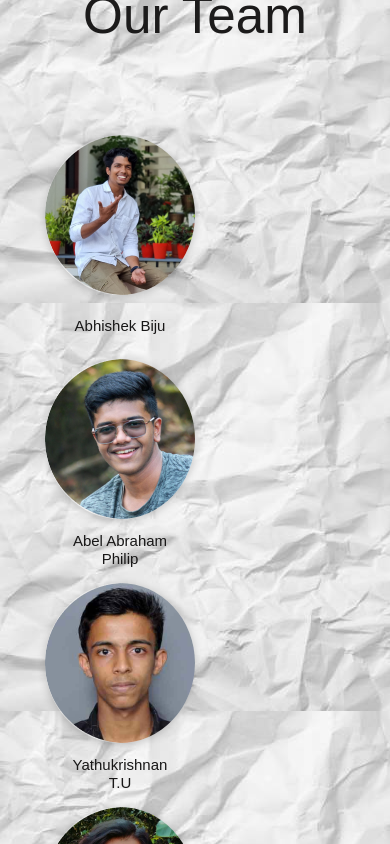
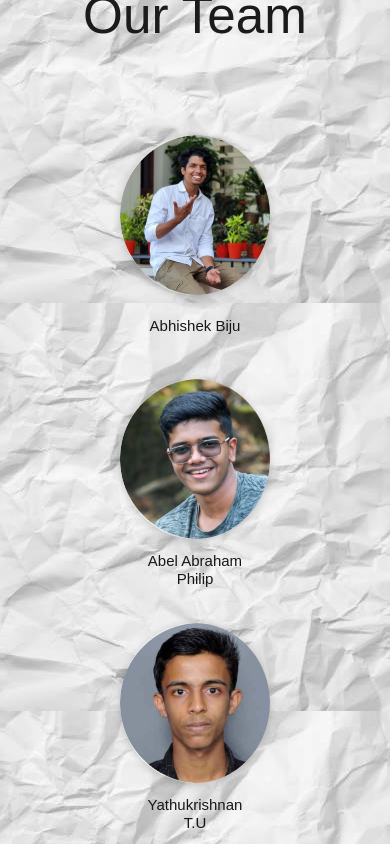
Before and after one commit to priyababu07/pillzen_main, a Vue app: page / in a window 390 px wide. Shown: the part 2820-3664 px from the top of the page. Built offline with nearby package versions, Linux system fonts and the light colour scheme.

Commit message:
added media query

```diff
--- a/src/components/Member.vue
+++ b/src/components/Member.vue
@@ -260,7 +260,7 @@
 }
 
 
-@media(max-width: 1240px){
+/* @media(max-width: 1240px){
 	.team{
 		width: 100%;
 		height: auto;
@@ -272,6 +272,45 @@
 	.team-content{
 	  justify-content: center;
 	}
+} */
+/* Existing CSS code... */
+
+@media (max-width: 1240px) {
+	.team {
+		width: 100%;
+		height: auto;
+		padding: 90px 2%;
+	}
+
+	.center h1 {
+		font-size: 3.2rem;
+	}
+
+	.team-content {
+		justify-content: center;
+		display: flex;
+		flex-direction: column;
+
+	}
 }
 
+@media (max-width: 767px) {
+	.team-content {
+		display: flex;
+		flex-direction: column;
+		justify-content: center;
+	}
+
+	.box1,
+	.box2,
+	.box3,
+	.box4,
+	.box5,
+	.box6 {
+		margin-right: 0; /* Remove right margin to center the boxes */
+		margin-bottom: 20px; /* Add some space between the boxes */
+	}
+}
+
+
   </style>
```
